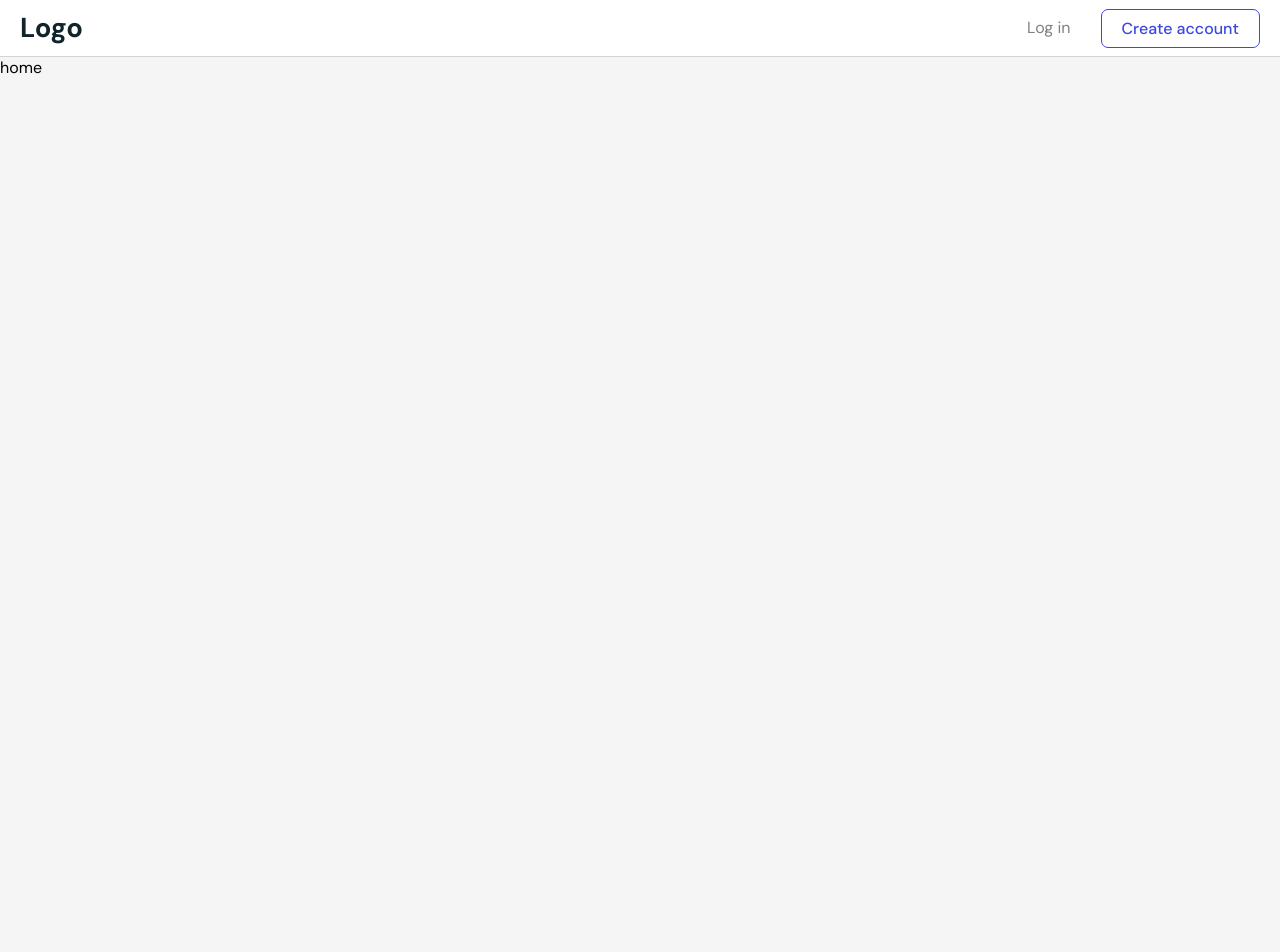
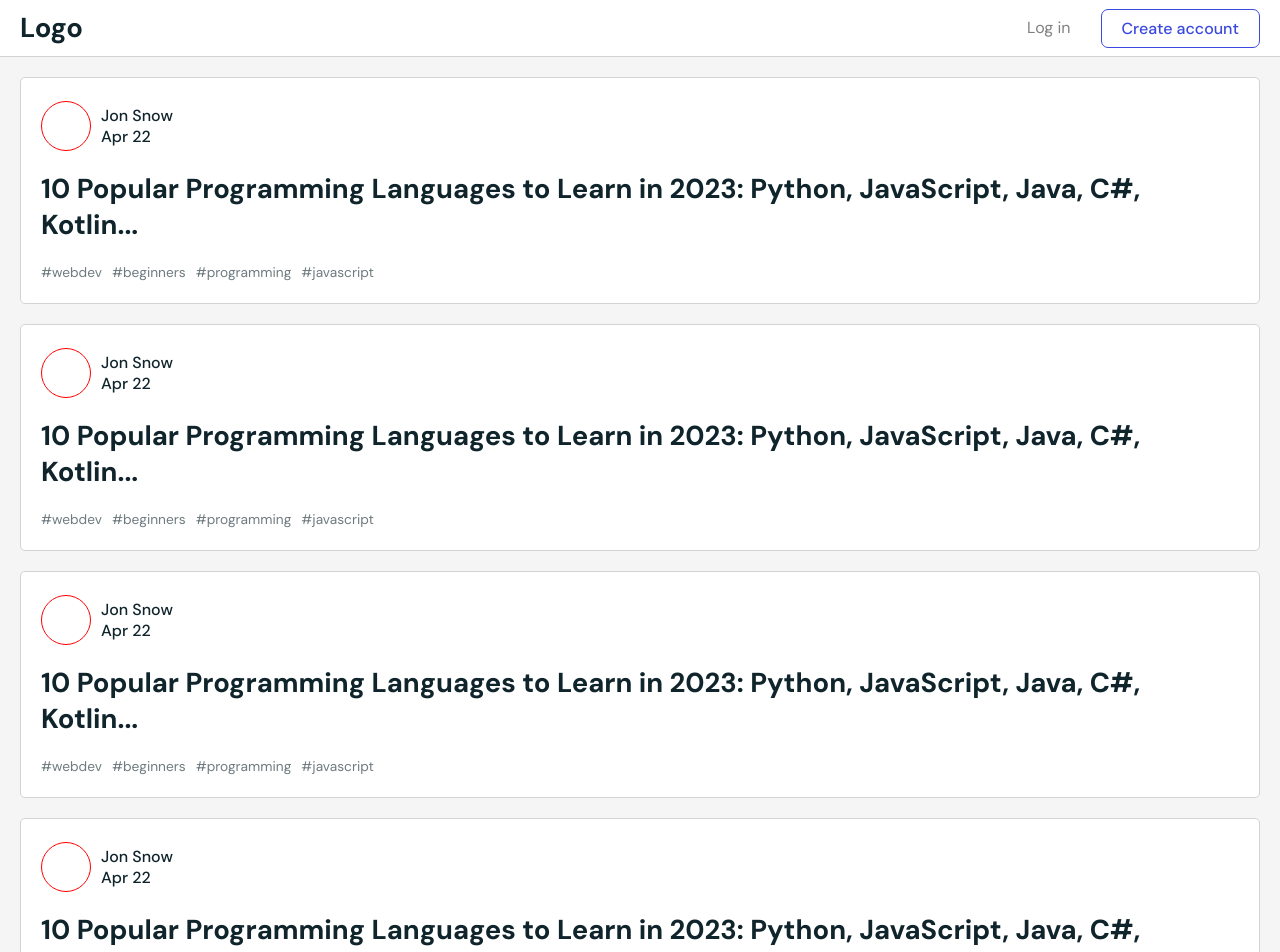
Before and after one commit to Tudor-Ang/dev-articles, a React (Create React App) app in the folder client/: page / in a window 1280 px wide. Shown: the top 952 px of the page. Before the commit the page ends 800 px from the top, so only its background shows below. Built offline with nearby package versions, Linux system fonts and the light colour scheme.

Commit message:
wip home

```diff
--- a/client/src/pages/Home/index.js
+++ b/client/src/pages/Home/index.js
@@ -1,8 +1,20 @@
 import React from 'react'
+
+import Post from '../../components/Post'
+import { Wrapper } from '../../components/Collection'
 
 const index = () => {
   return (
-    <div>home</div>
+    <Wrapper>
+
+      <Post />
+      <Post />
+      <Post />
+      <Post />
+      <Post />
+
+
+    </Wrapper>
   )
 }
 
```
